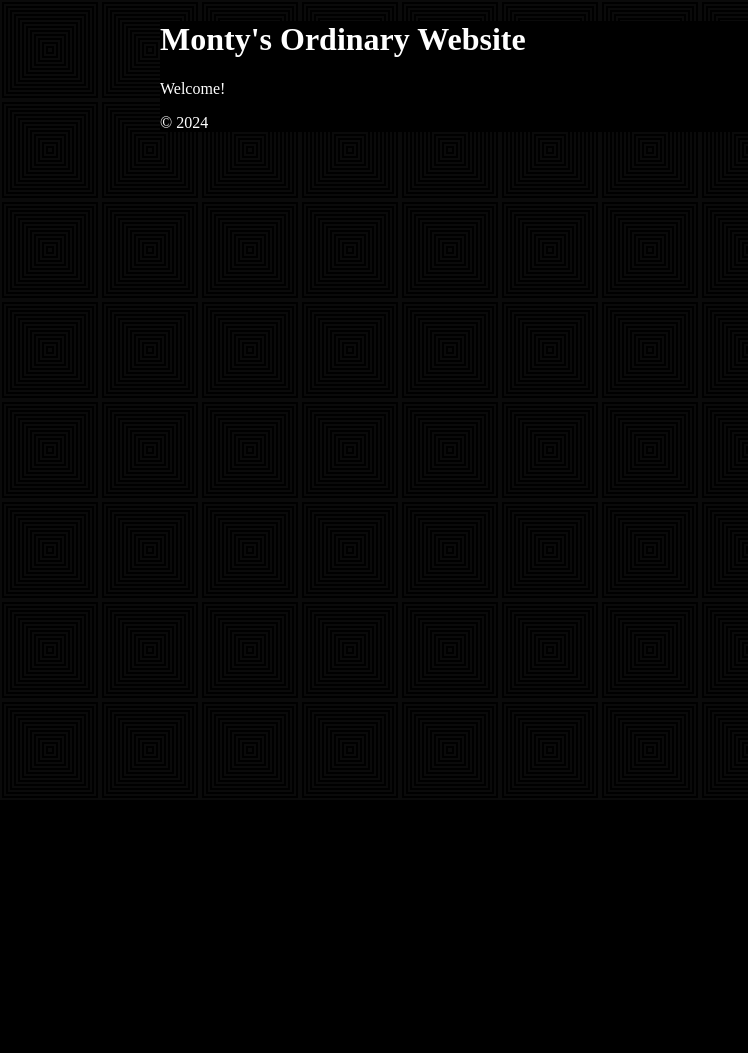
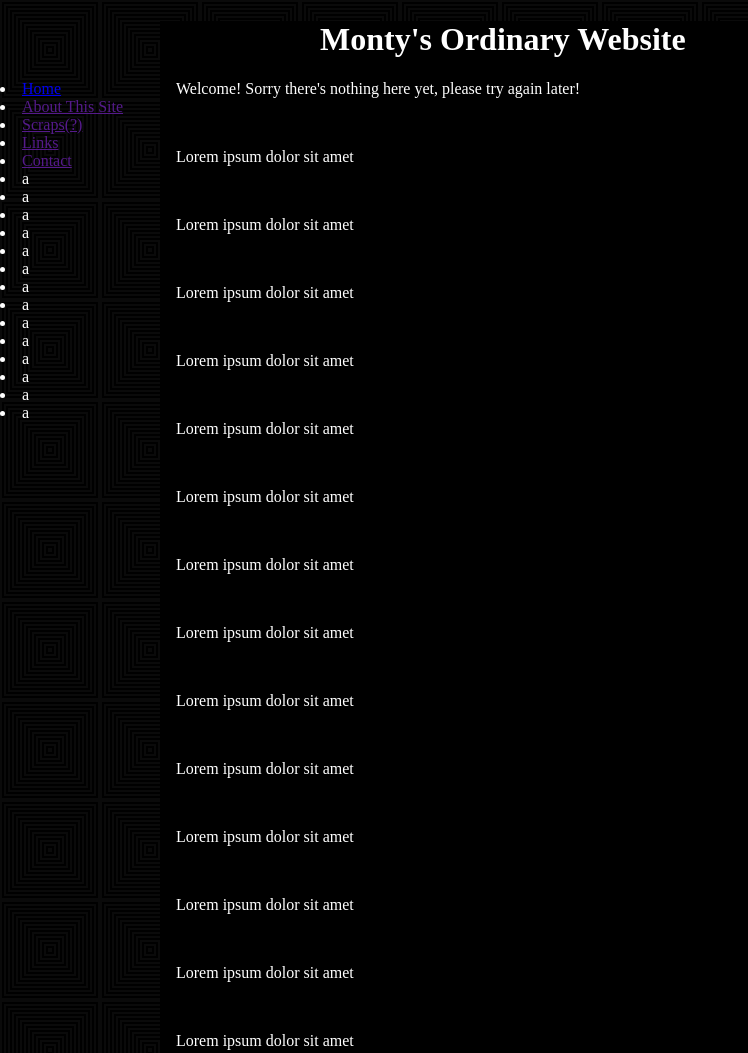
Before and after one commit to monty-c/monty-c.github.io, a plain HTML site: page index.html in a window 1280 px wide. Shown: the top 1053 px of the page, without its empty margins (0-748 px from the left). Before the commit the page ends 800 px from the top, so only its background shows below. Drawn offline with Linux system fonts and the light colour scheme.

Commit message:
layout testing

```diff
--- a/general.css
+++ b/general.css
@@ -9,7 +9,25 @@ body {
 }
 
 #wrapper {
-	width: 960px;
+	max-width: 960px;
  	margin: auto;
  	background-color: black;
 }
+
+header h1 {
+	position: relative;
+	left: 160px;
+	text-align: left;/*center*/
+}
+
+#sidebar {
+	position: fixed;
+	width: 160px;
+	/*left: 100px;*/
+	transform: translate(-160px, 0px);
+}
+
+#main {
+	margin: 16px;
+
+}
--- a/index.html
+++ b/index.html
@@ -3,17 +3,93 @@
 
 <head>
  	<meta charset="utf-8" />
+ 	<meta name="viewport" content="width=device-width, initial-scale=1.0" />
  	<title>Monty's Ordinary Homepage</title>
- 	<link rel="icon" href="favicon.png">
+ 	<link rel="icon" href="favicon.png" />
  	<link rel="stylesheet" href="general.css" />
 </head>
 <body>
 
+
+
 <div id="wrapper">
 
-<h1>Monty's Ordinary Website</h1>
+<header>
+	<h1>Monty's Ordinary Website</h1>
+</header>
 
-<p>Welcome!</p>
+
+<div id="sidebar">
+	<list>
+		<li><a href="index.html">Home</a></li>
+		<li><a href="">About This Site</a></li>
+		<li><a href="">Scraps(?)</a></li>
+		<li><a href="">Links</a></li>
+		<li><a href="">Contact</a></li>
+		<li>a</li>
+		<li>a</li>
+		<li>a</li>
+		<li>a</li>
+		<li>a</li>
+		<li>a</li>
+		<li>a</li>
+		<li>a</li>
+		<li>a</li>
+		<li>a</li>
+		<li>a</li>
+		<li>a</li>
+		<li>a</li>
+		<li>a</li>
+	<list>
+</div>
+
+
+<div id="main">
+
+<p>Welcome! Sorry there's nothing here yet, please try again later!</p>
+
+<br />
+<p>Lorem ipsum dolor sit amet</p>
+<br />
+<p>Lorem ipsum dolor sit amet</p>
+<br />
+<p>Lorem ipsum dolor sit amet</p>
+<br />
+<p>Lorem ipsum dolor sit amet</p>
+<br />
+<p>Lorem ipsum dolor sit amet</p>
+<br />
+<p>Lorem ipsum dolor sit amet</p>
+<br />
+<p>Lorem ipsum dolor sit amet</p>
+<br />
+<p>Lorem ipsum dolor sit amet</p>
+<br />
+<p>Lorem ipsum dolor sit amet</p>
+<br />
+<p>Lorem ipsum dolor sit amet</p>
+<br />
+<p>Lorem ipsum dolor sit amet</p>
+<br />
+<p>Lorem ipsum dolor sit amet</p>
+<br />
+<p>Lorem ipsum dolor sit amet</p>
+<br />
+<p>Lorem ipsum dolor sit amet</p>
+<br />
+<p>Lorem ipsum dolor sit amet</p>
+<br />
+<p>Lorem ipsum dolor sit amet</p>
+<br />
+<p>Lorem ipsum dolor sit amet</p>
+<br />
+<p>Lorem ipsum dolor sit amet</p>
+<br />
+<p>Lorem ipsum dolor sit amet</p>
+<br />
+<p>Lorem ipsum dolor sit amet</p>
+
+</div> <!--main-->
 
 <footer>
 	&copy; 2024
```
